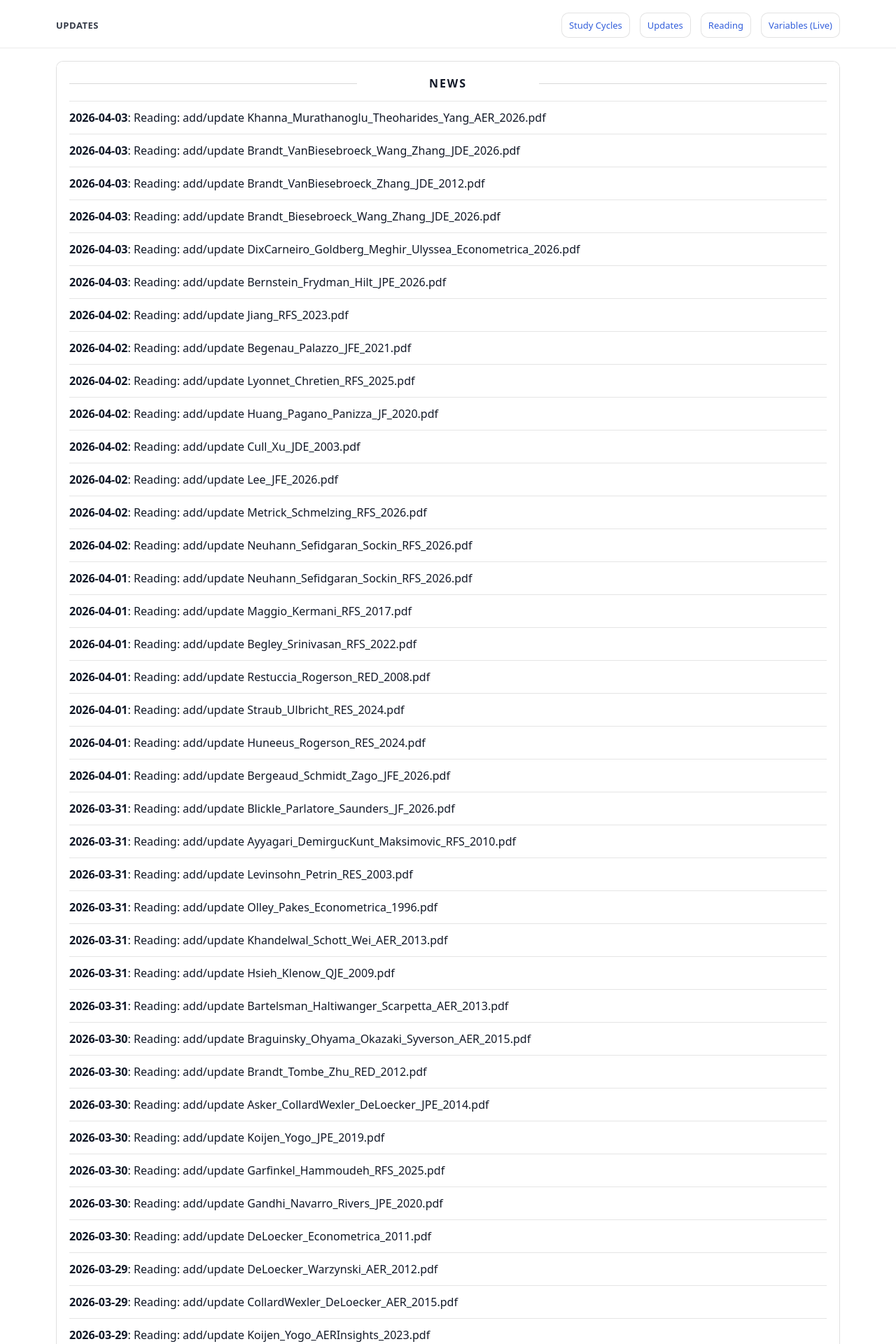
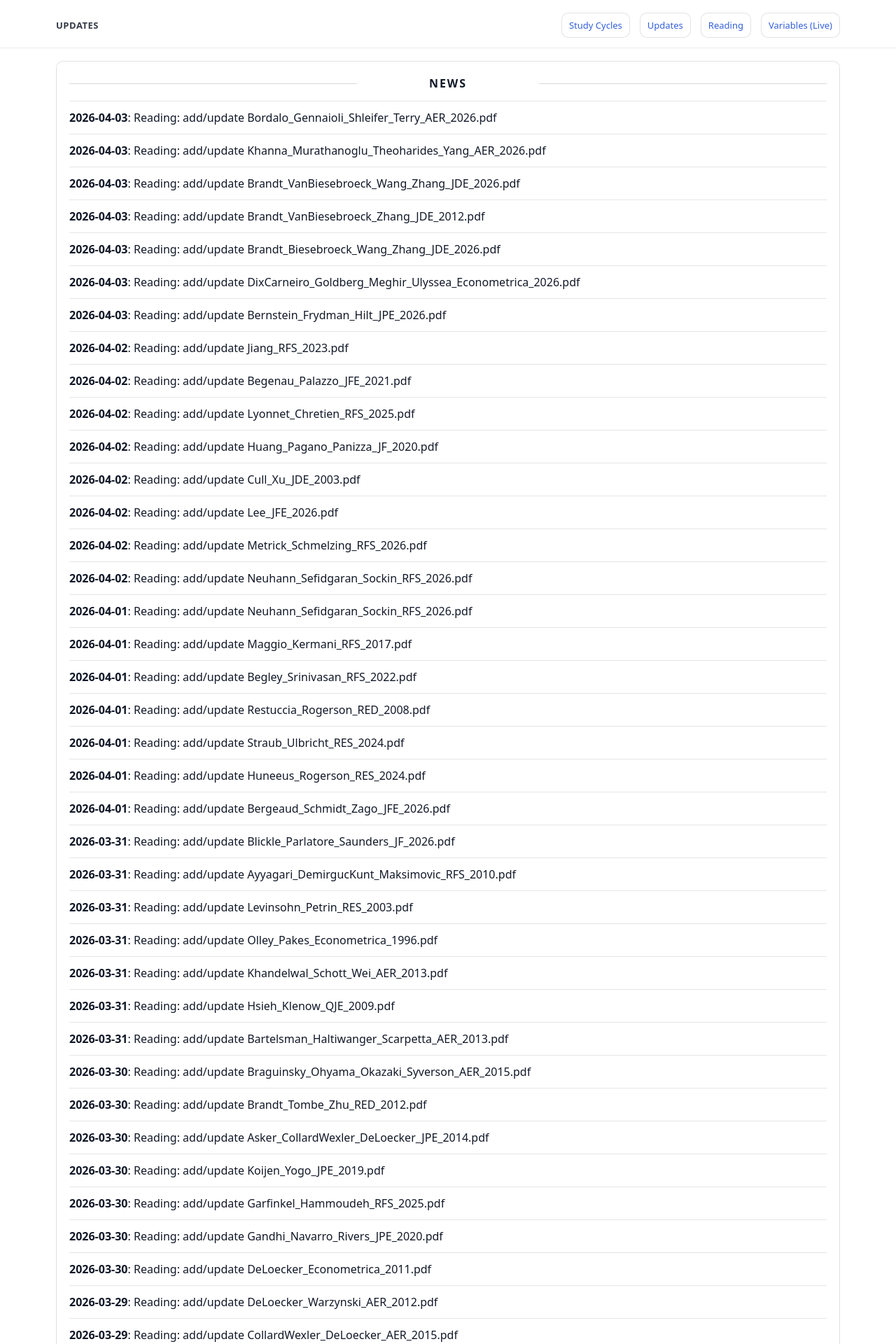
Before and after one commit to yaxinzn/study-archive, a Jekyll site: the page built from updates/index.md, in a window 1280 px wide. Shown: the top 1920 px of the page at 70% size. Built offline with Jekyll 4.4.1, drawn with Linux system fonts in a browser that asks for light colours; some of the changed text lies outside the part shown.

Commit message:
chore: update NEWS feed

```diff
--- a/_data/news.yml
+++ b/_data/news.yml
@@ -1,4 +1,7 @@
 # Auto-generated update history (sorted newest -> oldest). Do not edit manually.
+- ts: "1775209363"
+  date: "2026-04-03"
+  title: "Reading: add/update Bordalo_Gennaioli_Shleifer_Terry_AER_2026.pdf"
 - ts: "1775208797"
   date: "2026-04-03"
   title: "Reading: add/update Khanna_Murathanoglu_Theoharides_Yang_AER_2026.pdf"
```
